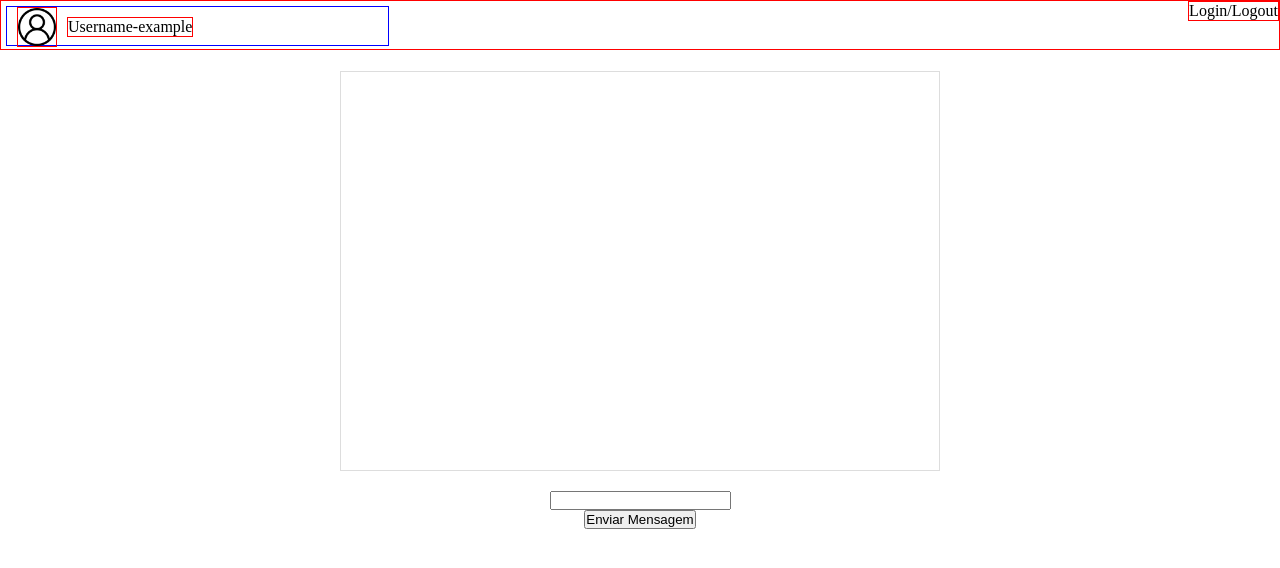
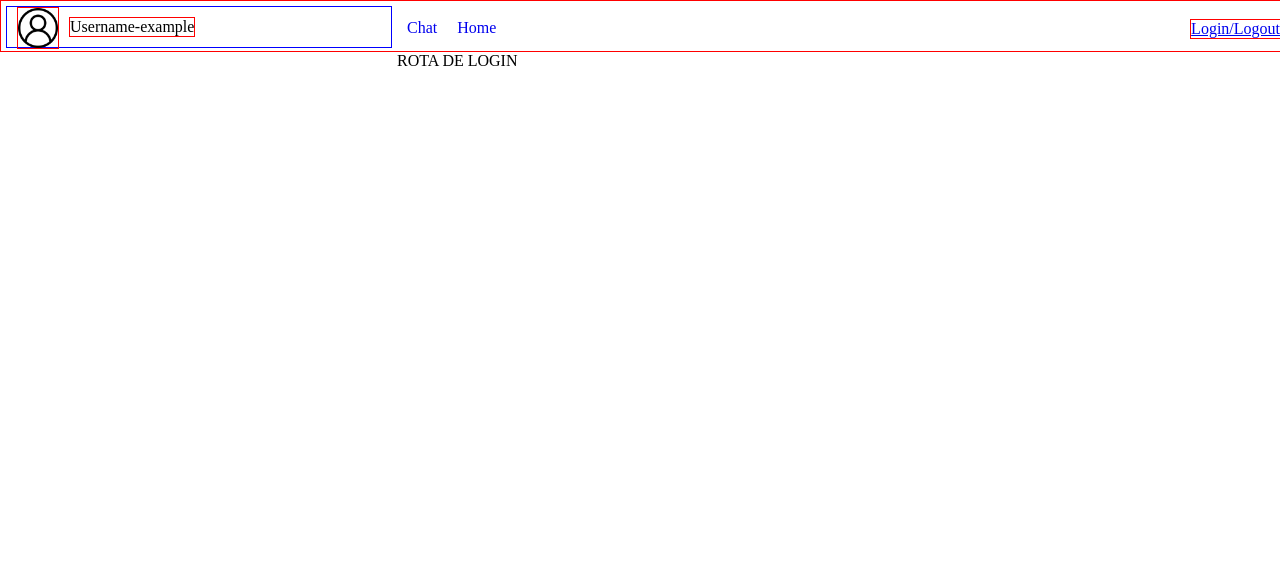
Before and after one commit to vitinhos67/online_chat-front-end, a Vue app: page /login in a window 1280 px wide. Shown: the top 568 px of the page. Built offline with nearby package versions, Linux system fonts and the light colour scheme.

Commit message:
separando as rotas

```diff
--- a/src/App.vue
+++ b/src/components/Chat.vue
@@ -1,21 +1,21 @@
 <template>
-  <NavBar />
-
   <div class="chat">
     <div class="messages"></div>
     <input type="text" name="message" v-model="message" />
     <button v-on:click="echo">Enviar Mensagem</button>
   </div>
+
 </template>
+<script>
 
-<script>
-import NavBar from "./components/NavBar.vue";
-import Socket from "./services/socketio.service";
+import Socket from "../services/socketio.service";
+
+
 
 export default {
   name: "App",
   components: {
-    NavBar,
+
   },
   data() {
     return {
@@ -25,25 +25,8 @@ export default {
   },
   methods: {
     echo() {
+      // eslint-disable-next-line no-unused-vars
       const socket = Socket.connection();
-
-      console.log(socket);
-      if (!this.message) {
-        return;
-      }
-
-      const date = new Date();
-
-      const created_at = {
-        year: date.getFullYear(),
-        month: date.getMonth(),
-        hours: `${date.getHours()}:${date.getMinutes()}`,
-      };
-      socket.emit("message", {
-        message: this.message,
-        author: "Victor",
-        created_at,
-      });
     },
   },
   beforeCreate() {},
--- /dev/null
+++ b/src/components/Login-Register.vue
@@ -0,0 +1,15 @@
+<template>
+
+    <div> ROTA DE LOGIN</div>
+</template>
+<script>
+
+
+export default {
+components: {
+
+}
+}
+</script>
+<style>
+</style>
--- a/src/components/NavBar.vue
+++ b/src/components/NavBar.vue
@@ -1,16 +1,26 @@
 <template>
+
   <nav id="nav-bar">
     <div class="nav-bar-user">
       <img class="user-img" src="../assets/user.png" alt="User" />
       <span class="username-nav-bar">Username-example</span>
     </div>
 
-    <div class="logout-nav-bar">Login/Logout</div>
     <br class="clear" />
+
+    <RouterLink to="/chat" class="links">Chat</RouterLink>
+    <RouterLink to='/login'  class="logout-nav-bar">Login/Logout</RouterLink>
+    <RouterLink to="/home" class="links">Home</RouterLink>
+
+
+
   </nav>
 </template>
 
-<script></script>
+<script>
+export default {};
+</script>
+
 <style>
 body {
   margin: 0px;
@@ -50,4 +60,9 @@ body {
   float: right;
   border: solid red 1px;
 }
+
+.links {
+  margin: 10px;
+  text-decoration: none;
+}
 </style>
--- a/src/main.js
+++ b/src/main.js
@@ -1,4 +1,4 @@
 import { createApp } from "vue";
-import App from "./App.vue";
-
-createApp(App).mount("#app");
+import App from "./views/App.vue";
+import router from "./router";
+createApp(App).use(router).mount("#app");
--- /dev/null
+++ b/src/router/index.js
@@ -0,0 +1,27 @@
+import { createRouter, createWebHistory } from "vue-router";
+
+const routes = [
+  {
+    path: "/",
+    name: "home",
+    component: () => import("../views/App.vue"),
+  },
+  {
+    path: '/chat',
+    name: "chat",
+    component: () => import('../components/Chat.vue')
+  }, {
+    path: "/login",
+    name: "signin/signup",
+    component: () => import('../components/Login-Register.vue')
+  }
+
+];
+
+const router = createRouter({
+  // eslint-disable-next-line no-undef
+  history: createWebHistory(process.env.BASE_URL),
+  routes,
+});
+
+export default router;
--- a/src/services/socketio.service.js
+++ b/src/services/socketio.service.js
@@ -1,3 +1,5 @@
+/* eslint-disable no-undef */
+
 import { io } from "socket.io-client";
 
 class SocketioService {
--- /dev/null
+++ b/src/views/App.vue
@@ -0,0 +1,28 @@
+<template>
+<NavBar />
+<RouterView />
+
+</template>
+
+<script>
+
+import NavBar from "@/components/NavBar.vue";
+
+
+export default {
+  name: "App",
+  components: {
+    NavBar
+},
+};
+</script>
+
+<style>
+
+
+* {
+  margin: 0;
+  padding: 0;
+
+}
+</style>
```
Also changed, not shown: package.json (+20 -13 lines), src/components/HomeVue.vue (added, +24 -0 lines), src/services/login.service.js (added, +12 -0 lines), .eslintrc.js (deleted), 2 other files (tests, documents, lock files or other folders).
